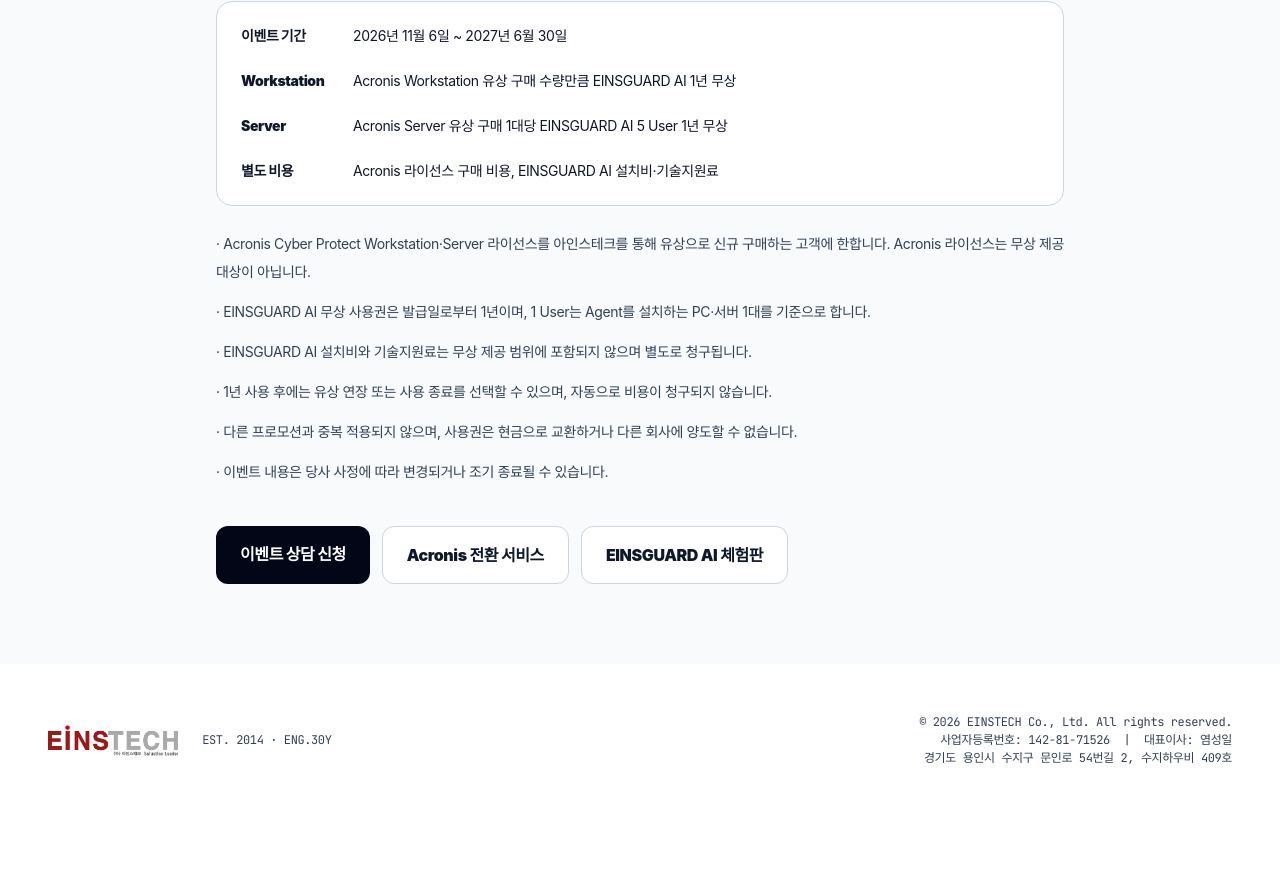
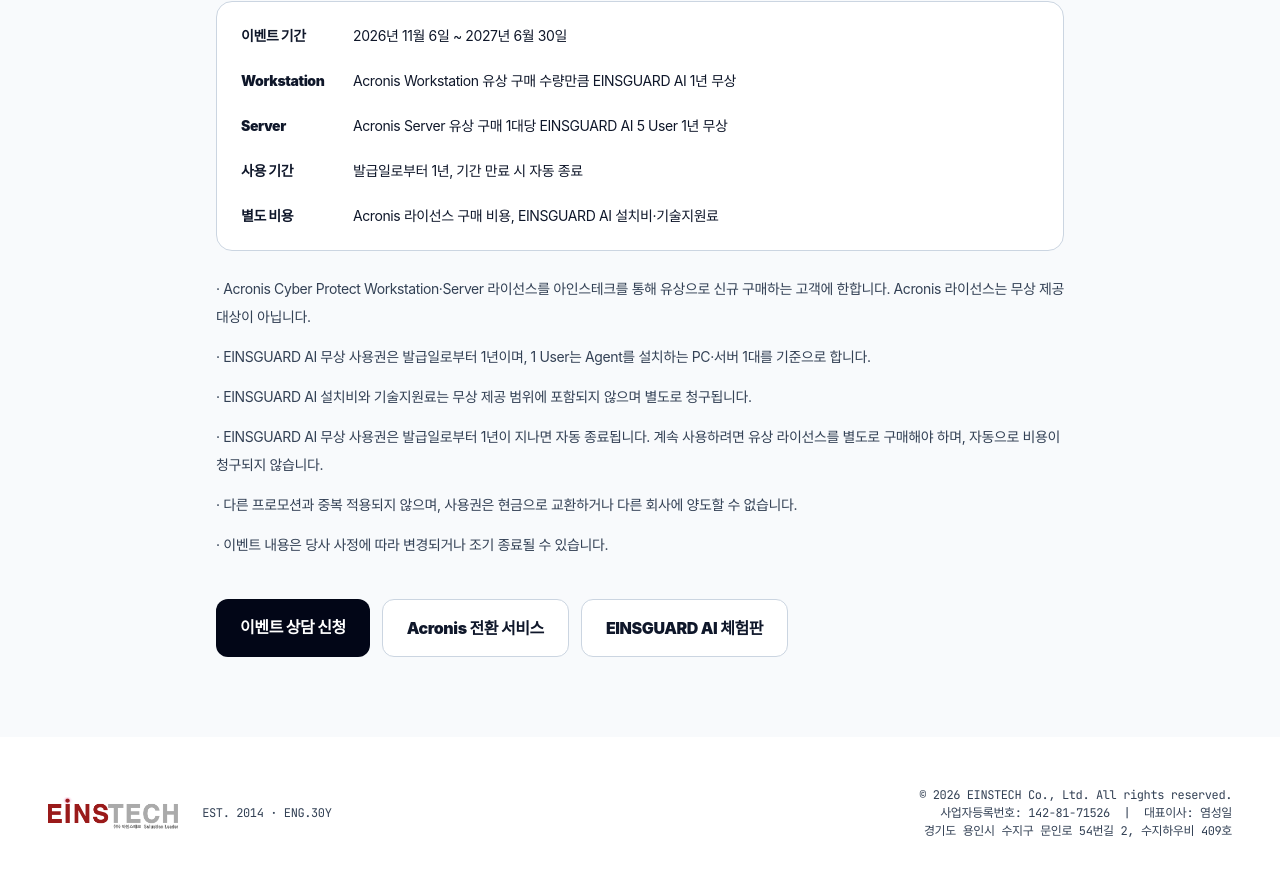
Before and after one commit to yumunix/einstech-landing, a Next.js app: page /events/acronis-einsguard in a window 1280 px wide. Shown: the part 1853-2727 px from the top of the page. Before the commit the page ends 2668 px from the top, so only its background shows below. Built offline with nearby package versions, Linux system fonts and the light colour scheme; a web font is replaced by a local one.

Commit message:
event: free EINSGUARD license auto-expires after one year

```diff
--- a/app/events/acronis-einsguard/page.jsx
+++ b/app/events/acronis-einsguard/page.jsx
@@ -46,7 +46,7 @@ const notes = [
   "Acronis Cyber Protect Workstation·Server 라이선스를 아인스테크를 통해 유상으로 신규 구매하는 고객에 한합니다. Acronis 라이선스는 무상 제공 대상이 아닙니다.",
   "EINSGUARD AI 무상 사용권은 발급일로부터 1년이며, 1 User는 Agent를 설치하는 PC·서버 1대를 기준으로 합니다.",
   "EINSGUARD AI 설치비와 기술지원료는 무상 제공 범위에 포함되지 않으며 별도로 청구됩니다.",
-  "1년 사용 후에는 유상 연장 또는 사용 종료를 선택할 수 있으며, 자동으로 비용이 청구되지 않습니다.",
+  "EINSGUARD AI 무상 사용권은 발급일로부터 1년이 지나면 자동 종료됩니다. 계속 사용하려면 유상 라이선스를 별도로 구매해야 하며, 자동으로 비용이 청구되지 않습니다.",
   "다른 프로모션과 중복 적용되지 않으며, 사용권은 현금으로 교환하거나 다른 회사에 양도할 수 없습니다.",
   "이벤트 내용은 당사 사정에 따라 변경되거나 조기 종료될 수 있습니다.",
 ];
@@ -120,6 +120,7 @@ export default function AcronisEinsguardEvent() {
               <div className="flex gap-4 border-b border-slate-200 pb-3"><dt className="w-24 shrink-0 font-black">이벤트 기간</dt><dd>{EVENT.period}</dd></div>
               <div className="flex gap-4 border-b border-slate-200 py-3"><dt className="w-24 shrink-0 font-black">Workstation</dt><dd>Acronis Workstation 유상 구매 수량만큼 EINSGUARD AI 1년 무상</dd></div>
               <div className="flex gap-4 border-b border-slate-200 py-3"><dt className="w-24 shrink-0 font-black">Server</dt><dd>Acronis Server 유상 구매 1대당 EINSGUARD AI {EVENT.serverUsers} User 1년 무상</dd></div>
+              <div className="flex gap-4 border-b border-slate-200 py-3"><dt className="w-24 shrink-0 font-black">사용 기간</dt><dd>발급일로부터 1년, 기간 만료 시 자동 종료</dd></div>
               <div className="flex gap-4 pt-3"><dt className="w-24 shrink-0 font-black">별도 비용</dt><dd>Acronis 라이선스 구매 비용, EINSGUARD AI 설치비·기술지원료</dd></div>
             </dl>
             <ul className="mt-6 space-y-3 text-sm leading-7 text-slate-600">
```
